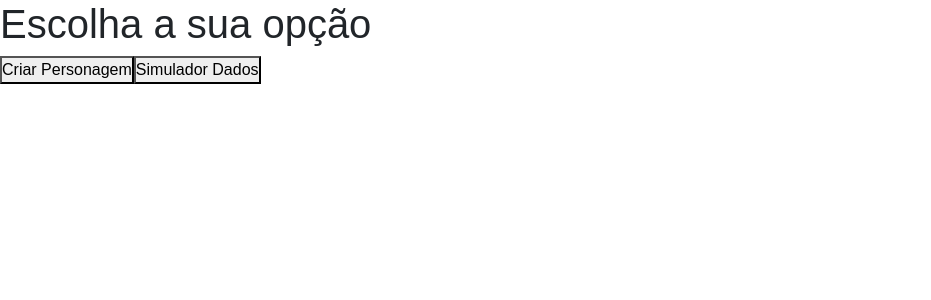
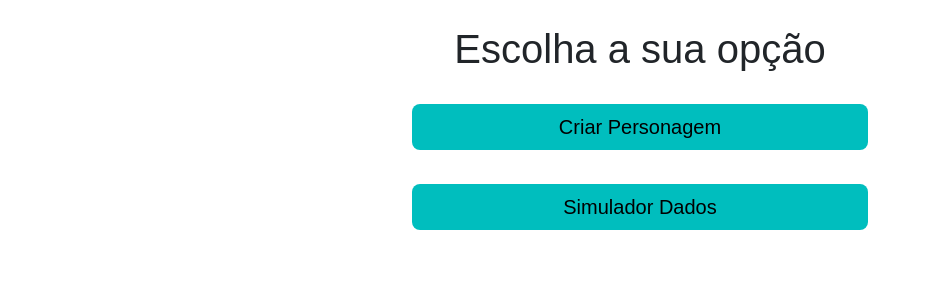
Before and after one commit to brasilicioh/ACC, a React (Vite) app in the folder site/: page / in a window 1280 px wide. Shown: the top 300 px of the page, without its empty margins (0-931 px from the left). Built offline with nearby package versions, Linux system fonts and the light colour scheme.

Commit message:
inicio de estilização css e bootstrap

```diff
--- a/site/src/MainPage.jsx
+++ b/site/src/MainPage.jsx
@@ -74,9 +74,15 @@ function CriarCharacter() {
 function MainChoice({ onEscolher }) {
     return (
         <>
-            <h1>Escolha a sua opção</h1>
-            <button onClick={() => onEscolher('character')}>Criar Personagem</button>
-            <a href="https://brasilicioh.github.io/simuladorDados"><button>Simulador Dados</button></a>
+            <div className="container">
+                <h1 className="text-center">Escolha a sua opção</h1>
+                <div className="row justify-content-center">
+                    <button type="button" className="btn btn-info btn-lg btn-block firtsButton" onClick={() => onEscolher('character')}>Criar Personagem</button>
+                </div>
+                <div className="row justify-content-center">
+                    <a className="btn btn-info btn-lg btn-block firtsButton" href="https://brasilicioh.github.io/simuladorDados/" role="button">Simulador Dados</a>
+                </div>
+            </div>
         </>
     )
 }
--- a/site/src/Style.css
+++ b/site/src/Style.css
@@ -1,8 +1,18 @@
 * {
-    margin: 0;
-    padding: 0;
-    box-sizing: border-box;
+    margin: 1%;
     font-family: Arial, Helvetica, sans-serif;
+}
+
+.firtsButton {
+    margin-top: 2%;
+    width: 40%;
+    height: auto;
+    background-color: rgb(0, 190, 190);
+    border: none;
+
+    &:hover {
+        background-color: rgb(0, 120, 140);
+    }
 }
 
 #habilidade {
```
